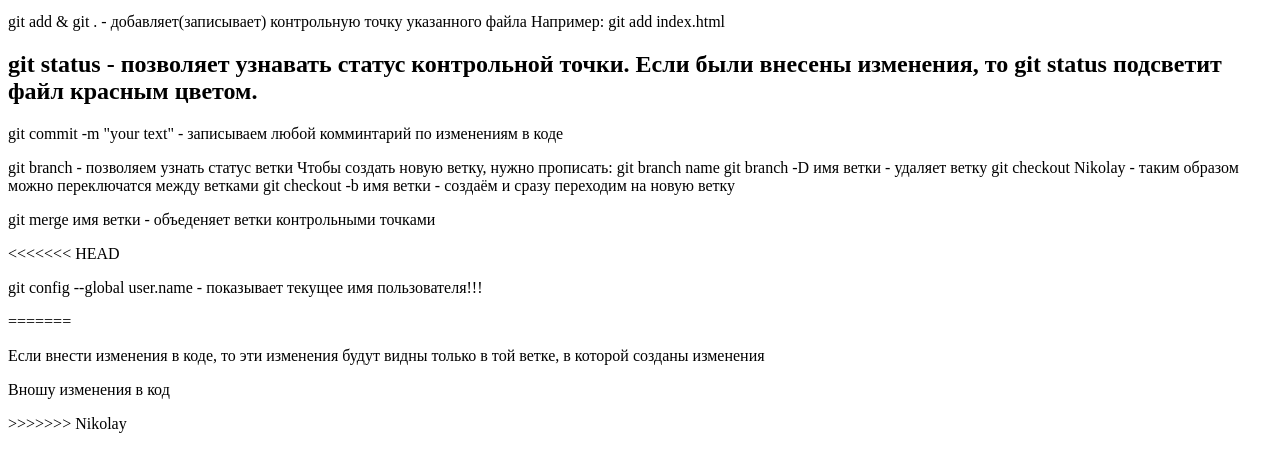
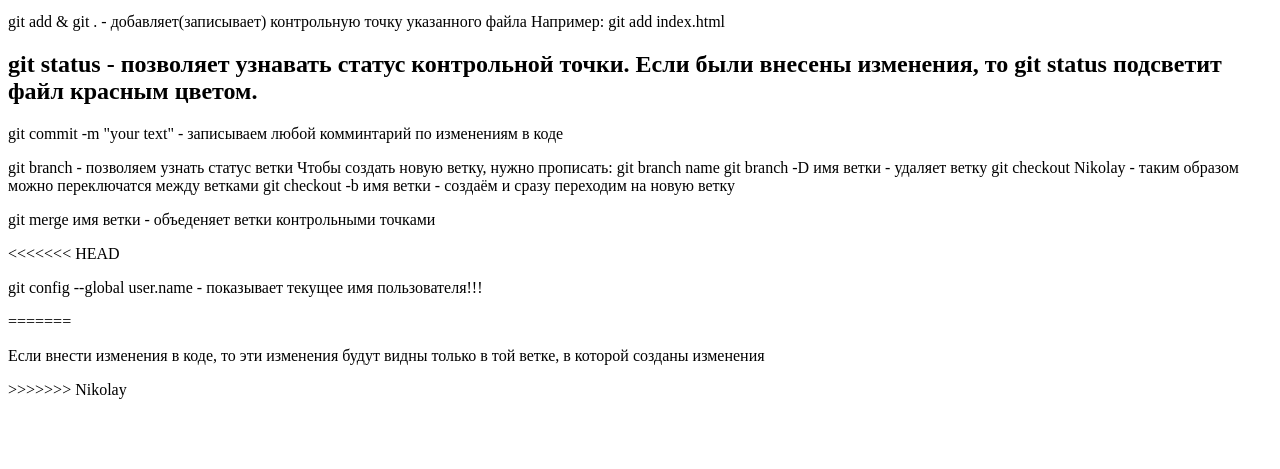
Before and after one commit to Kondalov/Test_Banda, a plain HTML site: page banda.html in a window 1280 px wide. Shown: the part 101-570 px from the top of the page. Drawn offline with Linux system fonts and the light colour scheme.

Commit message:
edit banda

```diff
--- a/banda.html
+++ b/banda.html
@@ -32,7 +32,6 @@
     <p>git config --global user.name - показывает текущее имя пользователя!!!</p>
 =======
     <p>Если внести изменения в коде, то эти изменения будут видны только в той ветке, в которой созданы изменения</p>
-    <p>Вношу изменения в код</p>
 >>>>>>> Nikolay
 </body>
 </html>
```
